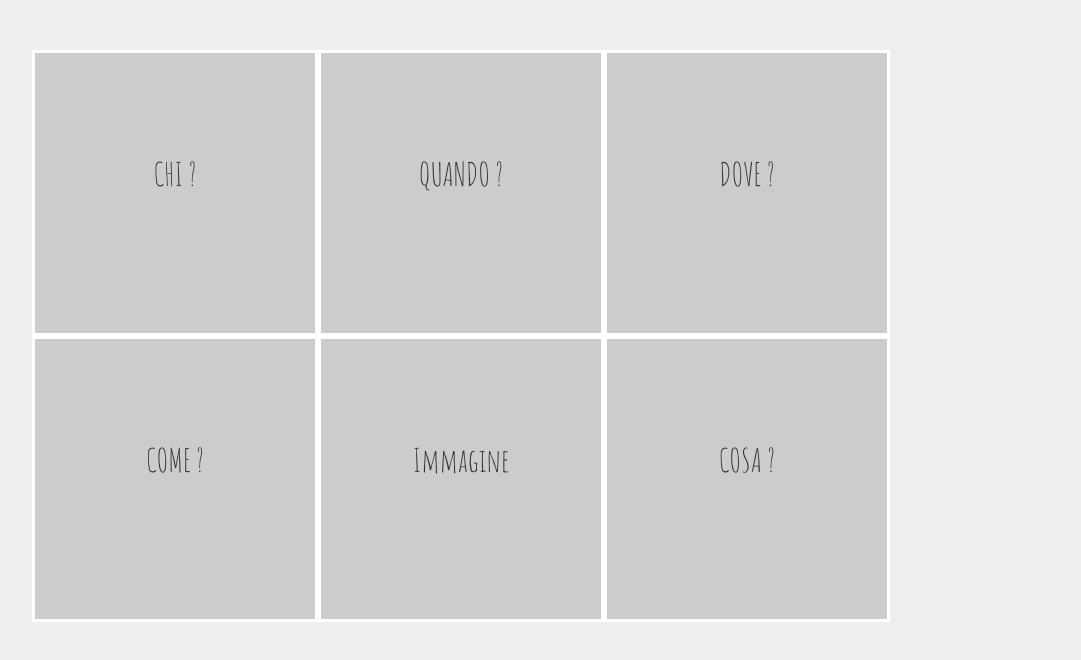
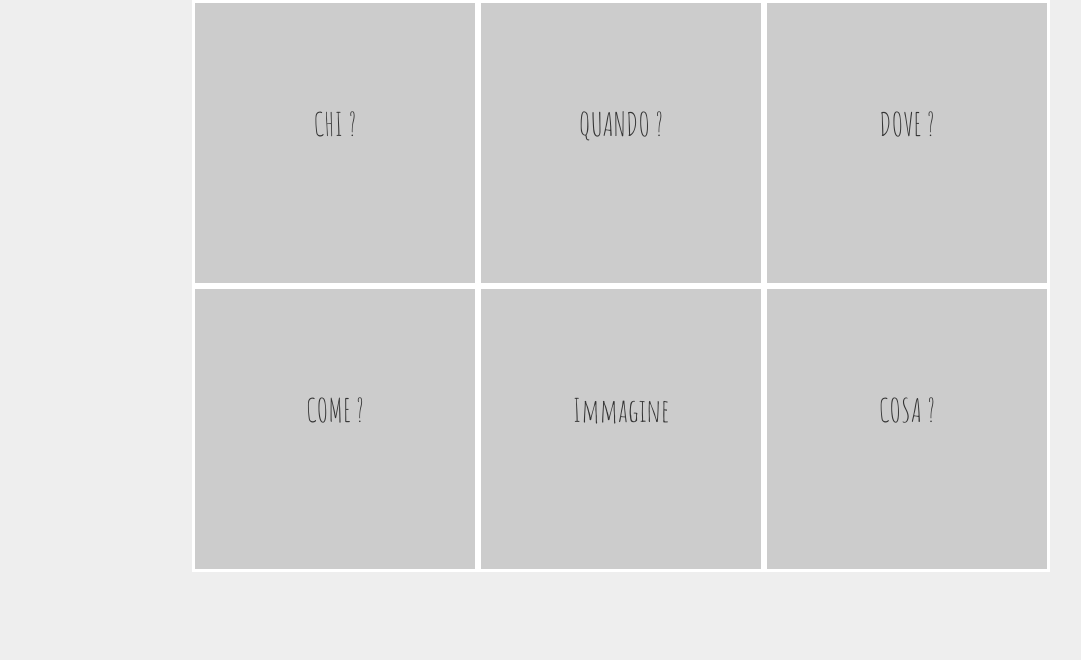
Before and after one commit to lucamolteni/wedding, a plain HTML site: page sezione1.html in a window 1280 px wide. Shown: the whole page, without its empty margins (18-1099 px from the left). Drawn offline with Linux system fonts and the light colour scheme; a web font is replaced by a local one.

Commit message:
I cubi sono allineati in mezzo

```diff
--- a/style.css
+++ b/style.css
@@ -66,5 +66,6 @@ a[href^="mailto:"] {
 }
 
 #tutticubi {
-  margin: 50px;
+  width:860px;
+  margin: auto;
 }
```
